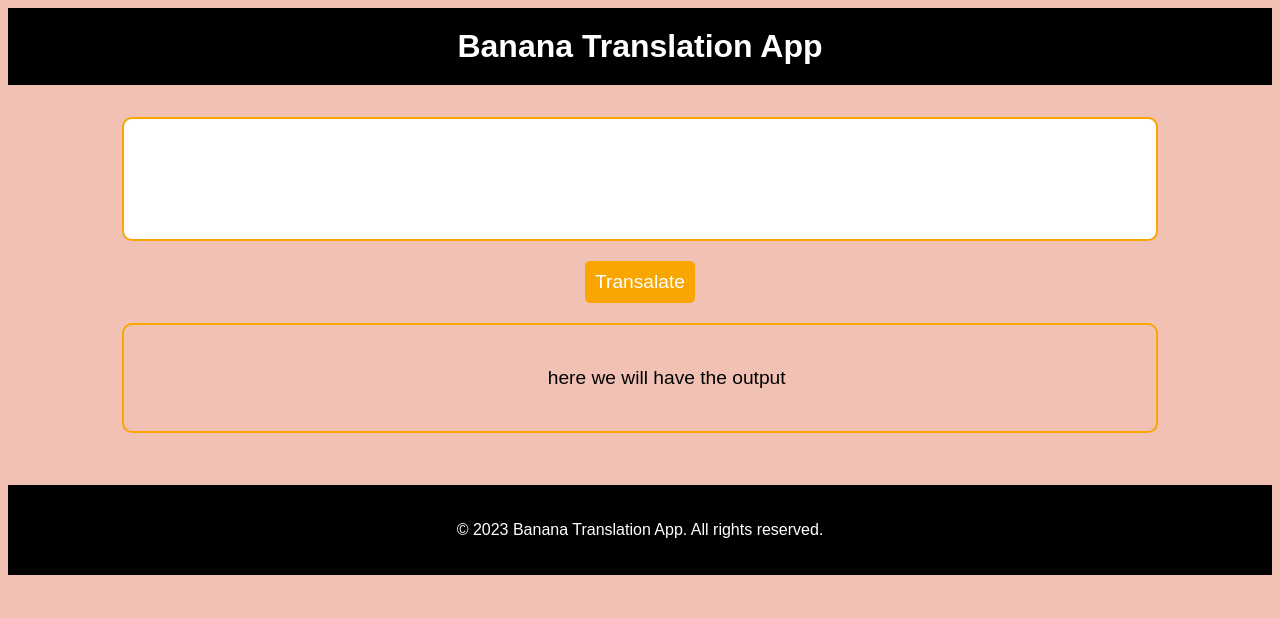
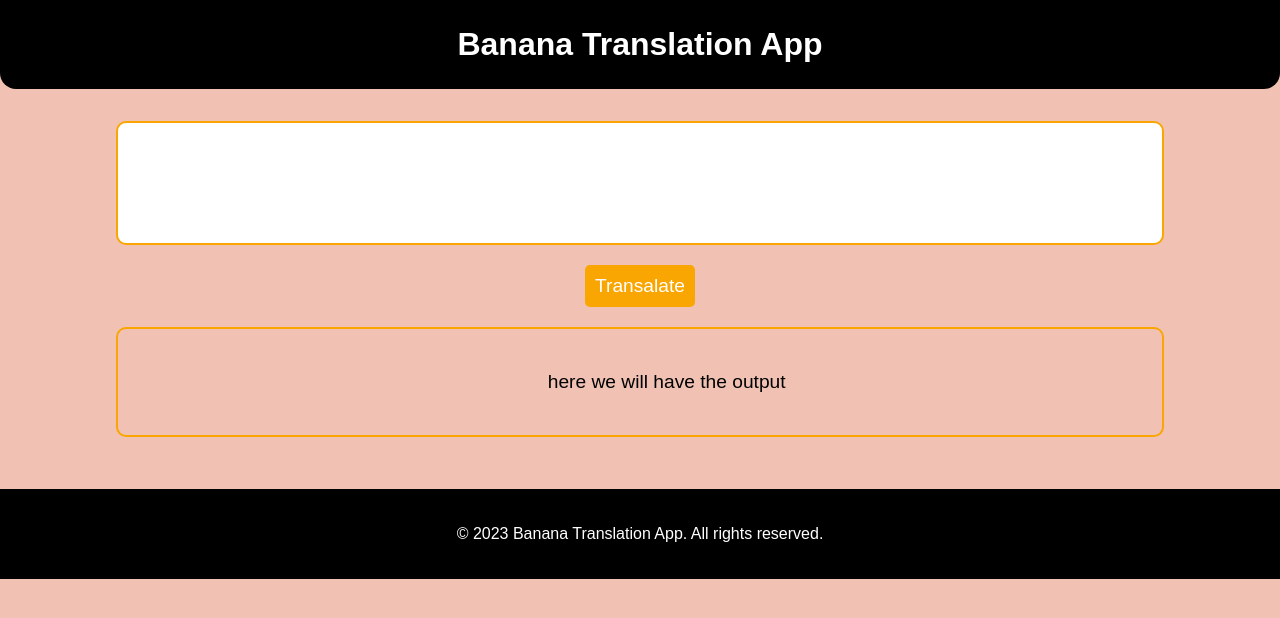
Before and after one commit to umerpaknamal/Banana-transalation-app, a plain HTML site: page index.html in a window 1280 px wide. Drawn offline with Linux system fonts and the light colour scheme.

Commit message:
html and css is ready

```diff
--- a/style.css
+++ b/style.css
@@ -1,7 +1,10 @@
 .header {
     background-color:  rgb(0, 0, 0);
     padding: 10px 20px 10px 20px ;
-    height: auto
+    height: auto;
+    padding: 1rem;
+    border-bottom-left-radius: 1rem;
+    border-bottom-right-radius: 1rem;
   }
 
   #space{
@@ -29,6 +32,7 @@
 
 body{
     background-color: rgb(241, 194, 179);
+    margin: auto;
 }
 
 
```
